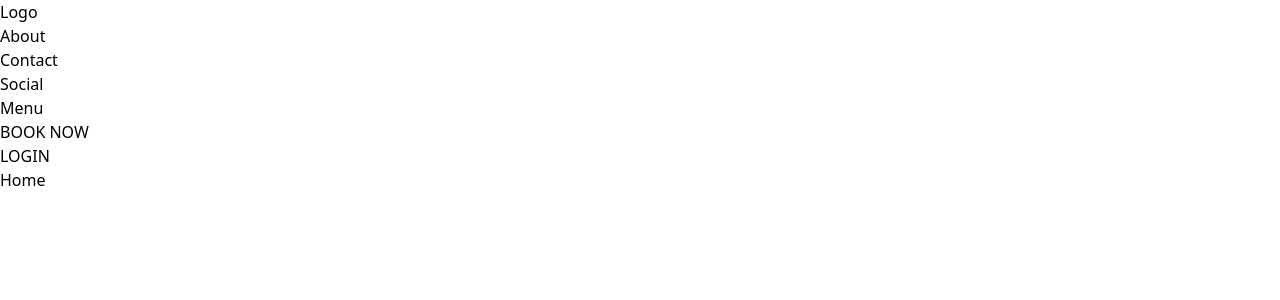
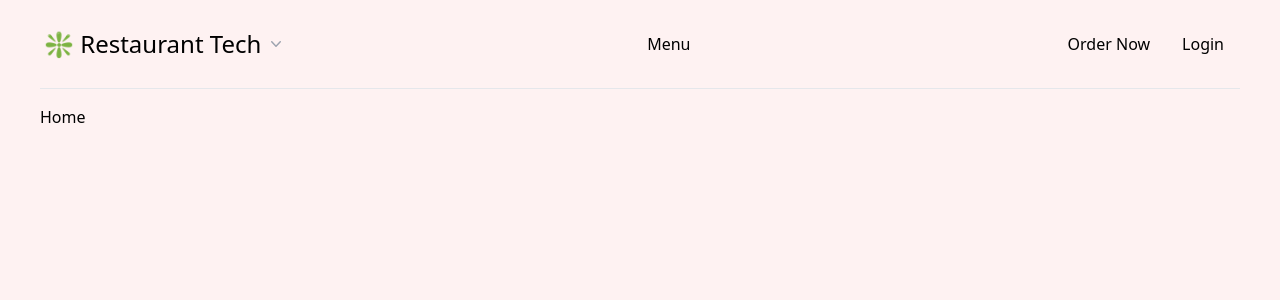
Before and after one commit to jhordyess/restaurant-tech, a React app: page / in a window 1280 px wide. Shown: the top 300 px of the page. Built offline with nearby package versions, Linux system fonts and the light colour scheme.

Commit message:
Added customer header

```diff
--- a/src/layouts/customer/index.tsx
+++ b/src/layouts/customer/index.tsx
@@ -1,33 +1,91 @@
 import * as React from "react";
+import { Link } from "react-router-dom";
+import { TCustomersLinks } from "routes";
 
 interface Customer {
   children: React.ReactNode;
-  links?: any;
+  links: TCustomersLinks;
 }
 
-export default function Customer({ children }: Customer) {
+export default function Customer({ children, links }: Customer) {
+  const [left, center, right] = links;
+
+  const rightFixed = right.filter(({ isPrivate }) => !isPrivate);
+
+  const [toggleLeft, setToggleLeft] = React.useState(false);
+
+  const handleToggle = () => {
+    setToggleLeft(!toggleLeft);
+  };
+
   return (
-    <div>
-      <header>
-        <nav className="flex flex-row justify-around items-center">
+    <div className="bg-red-50 w-full h-screen px-10">
+      <header className="py-6 border-b">
+        <nav className="flex flex-row justify-between items-center">
+          <div className="relative flex flex-column item-center">
+            <button
+              className="w-full flex items-center p-1 justify-between text-lg"
+              onClick={handleToggle}
+            >
+              <span className="text-2xl">❇ Restaurant Tech</span>
+              &nbsp;
+              {toggleLeft ? (
+                <svg
+                  className="-mr-1 h-5 w-5 text-gray-400"
+                  viewBox="0 0 20 20"
+                  fill="currentColor"
+                  aria-hidden="true"
+                >
+                  <path
+                    fillRule="evenodd"
+                    d="M 14.77 12.79 A 0.75 0.75 180 0 1 13.71 12.77 L 10 8.832 L 6.29 12.77 A 0.75 0.75 180 1 1 5.21 11.73 L 9.46 7.23 A 0.75 0.75 180 0 1 10.54 7.23 L 14.79 11.73 A 0.75 0.75 180 0 1 14.77 12.79 Z"
+                    clipRule="evenodd"
+                  />
+                </svg>
+              ) : (
+                <svg
+                  className="-mr-1 h-5 w-5 text-gray-400"
+                  viewBox="0 0 20 20"
+                  fill="currentColor"
+                  aria-hidden="true"
+                >
+                  <path
+                    fillRule="evenodd"
+                    d="M 5.23 7.21 A 0.75 0.75 0 0 1 6.29 7.23 L 10 11.168 L 13.71 7.23 A 0.75 0.75 0 1 1 14.79 8.27 L 10.54 12.77 A 0.75 0.75 0 0 1 9.46 12.77 L 5.21 8.27 A 0.75 0.75 0 0 1 5.23 7.21 Z"
+                    clipRule="evenodd"
+                  />
+                </svg>
+              )}
+            </button>
+            {toggleLeft && (
+              <ul className="w-full absolute bg-white" style={{ top: 41 }}>
+                {left.map(({ name, path }, index) => (
+                  <Link to={path} key={"lfnav-" + index} onClick={handleToggle}>
+                    <li className="w-full hover:bg-blue-100 py-2 px-4">
+                      {name}
+                    </li>
+                  </Link>
+                ))}
+              </ul>
+            )}
+          </div>
           <div>
-            Logo
-            <ul>
-              <li>About</li>
-              <li>Contact</li>
-              <li>Social</li>
-            </ul>
+            <Link to={center.path}>
+              <span className="hover:bg-red-100 py-2 px-4">{center.name}</span>
+            </Link>
           </div>
-          <div>Menu</div>
           <div>
-            <ul>
-              <li>BOOK NOW</li>
-              <li>LOGIN</li>
+            <ul className="w-full flex flex-row">
+              {rightFixed.map(({ name, path }, index) => (
+                <Link to={path} key={"lfnav-" + index}>
+                  <li className="w-full hover:bg-red-100 py-2 px-4">{name}</li>
+                </Link>
+              ))}
             </ul>
           </div>
         </nav>
       </header>
-      <main>{children}</main>
+      <main className="py-4">{children}</main>
     </div>
   );
 }
--- a/src/routes.tsx
+++ b/src/routes.tsx
@@ -16,17 +16,18 @@ const customerRoutes = [
   {
     path: "/",
     element: <Home />,
-    name: "Home",
+    excluded: true,
+  },
+  {
+    path: "/about",
+    element: <About />,
+    name: "About",
     position: "left",
   },
   {
-    path: "about",
-    element: <About />,
-    position: "left",
-  },
-  {
-    path: "Contact",
+    path: "/contact",
     element: <Contact />,
+    name: "Contact",
     position: "left",
   },
   {
@@ -78,19 +79,43 @@ const customerRoutes = [
   {
     path: "*",
     element: <NotFound />,
-    name: "Not Found",
     excluded: true,
   },
 ];
 
-export const customersLinks = customerRoutes
-  .filter(({ excluded }) => !excluded)
-  .map(({ path, name, isPrivate, position }) => ({
-    path,
-    name,
-    isPrivate,
-    position,
-  }));
+export type TCustomersLink = {
+  path: string;
+  name: string;
+  isPrivate?: boolean;
+};
+
+export type TCustomersLinks = [
+  TCustomersLink[],
+  TCustomersLink,
+  TCustomersLink[]
+];
+
+const customerRoutesAccepted = customerRoutes.filter(
+  ({ excluded }) => !excluded
+);
+
+const leftDropdown: TCustomersLink[] = customerRoutesAccepted
+  .filter(({ position }) => position === "left")
+  .map(({ path, name }) => ({ path, name }));
+
+const rightLinks: TCustomersLink[] = customerRoutesAccepted
+  .filter(({ position }) => position === "right")
+  .map(({ path, name, isPrivate }) => ({ path, name, isPrivate }));
+
+const center: TCustomersLink = customerRoutesAccepted
+  .filter(({ position }) => position === "center")
+  .map(({ path, name }) => ({ path, name }))[0];
+
+export const customersLinks: TCustomersLinks = [
+  leftDropdown,
+  center,
+  rightLinks,
+];
 
 export const CustomerRoutes = () =>
   useRoutes(customerRoutes.map(({ path, element }) => ({ path, element })));
--- a/tailwind.config.js
+++ b/tailwind.config.js
@@ -1,6 +1,6 @@
 /** @type {import('tailwindcss').Config} */
 module.exports = {
-  content: ["./public/index.html", "./src/**/*.{js,jsx}"],
+  content: ["./public/index.html", "./src/**/*.{ts,tsx,js}"],
   theme: {
     extend: {},
   },
```
